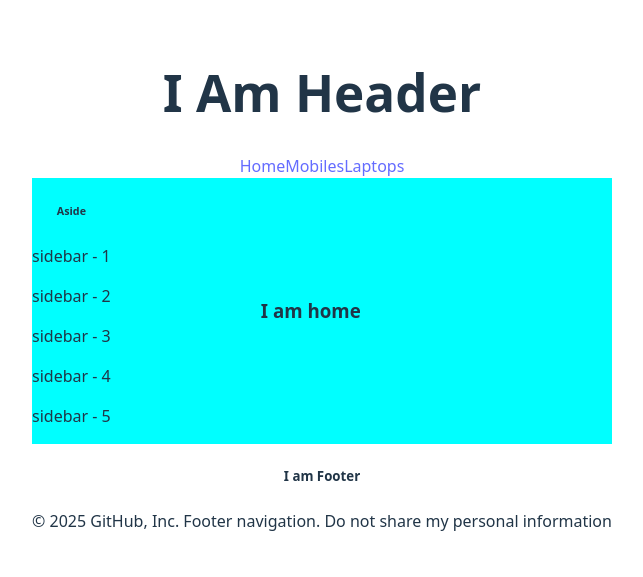
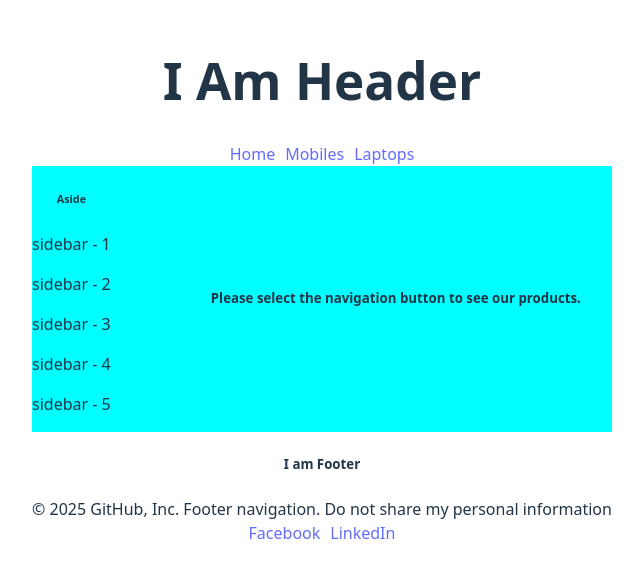
Before and after one commit to Ashahab007/mil-8-m-45.2-nested-react-router, a React (Vite) app: page / in a window 1280 px wide. Shown: the part 111-688 px from the top of the page, without its empty margins (318-961 px from the left). Built offline with nearby package versions, Linux system fonts and the light colour scheme.

Commit message:
added use of NabLink

```diff
--- a/src/components/Footer/Footer.jsx
+++ b/src/components/Footer/Footer.jsx
@@ -7,6 +7,11 @@ const Footer = () => {
       <p>
         <span>© 2025 GitHub, Inc. Footer navigation. </span>
         <span>Do not share my personal information</span>
+        <br />
+        <span className="footer-socialmedia-btn">
+          <a href="/">Facebook</a>
+          <a href="/">LinkedIn</a>
+        </span>
       </p>
     </div>
   );
--- a/src/components/Mobiles/Mobiles.jsx
+++ b/src/components/Mobiles/Mobiles.jsx
@@ -3,7 +3,7 @@ import React from "react";
 const Mobiles = () => {
   return (
     <div>
-      <h2>I am Mobiles</h2>
+      <h3>I am Mobiles</h3>
     </div>
   );
 };
--- a/src/components/Root/Root.css
+++ b/src/components/Root/Root.css
@@ -1,7 +1,24 @@
 .dynamic-container {
   display: flex;
-  gap: 150px;
+  gap: 100px;
   justify-content: ;
   align-items: center;
   background-color: aqua;
 }
+
+.navigation-btn {
+  display: flex;
+  gap: 10px;
+  justify-content: center;
+  /* margin-left: 20px; */
+}
+
+.footer-socialmedia-btn {
+  display: flex;
+  gap: 10px;
+  justify-content: center;
+}
+
+a.active {
+  color: brown;
+}
--- a/src/components/Root/Root.jsx
+++ b/src/components/Root/Root.jsx
@@ -1,6 +1,6 @@
 import React from "react";
 import Header from "../Header/Header";
-import { Link, Outlet } from "react-router";
+import { Link, NavLink, Outlet } from "react-router";
 import Footer from "../Footer/Footer";
 import "./Root.css";
 import SideBar from "../SideBar/SideBar";
@@ -8,7 +8,7 @@ import SideBar from "../SideBar/SideBar";
 // see User guide nested route from react router
 // এইটার concept টা হল একটা part fixed থাকবে। বাকি কিছু part change হবে। যেগুলা change হবে তা outlet এর মধ্যে থাকবে। like gmail.
 
-// 1. first created Root component
+// 1. first created Root component which will be according to work like App.jsx
 const Root = () => {
   return (
     <div>
@@ -16,18 +16,22 @@ const Root = () => {
       <Header></Header>
 
       {/* 6. Now import Link from react router to work as button which is same as href */}
-      <Link to="/">Home</Link>
-      <Link to="/mobiles">Mobiles</Link>
-      <Link to="/laptops">Laptops</Link>
+      <div className="navigation-btn">
+        {/* 9. Now use NavLink instead of Link. Because NavLink worked showing the active button. From documentation of NavLink it contains a hidden class active. By assigning styles in active u can change the active navigation button color. */}
+        {/* <Link to="/">Home</Link> */}
+        <NavLink to="/home">Home</NavLink>
+        {/* <Link to="/mobiles">Mobiles</Link> */}
+        <NavLink to="/mobiles">Mobiles</NavLink>
+        {/* <Link to="/laptops">Laptops</Link> */}
+        <NavLink to="/laptops">Laptops</NavLink>
+      </div>
       <div className="dynamic-container">
         {/* 8. created sidebar component */}
         <SideBar></SideBar>
         <Outlet></Outlet>
+        {/* Outlet is used to show the data dynamically upon clicking the navigation button which is coded in main.jsx by createBrowserRouter. By using createBrowserRouter we design the changeable section of the web page which works by using Outlet. Onclicking Home, Mobiles, Laptops with the the help of outlet we can see the changeable
+      component.Remember, outlet is worked as window. */}
       </div>
-      {/*
-      with the the help of outlet we can see the changeable
-      component i.e outlet is worked as window.
-      */}
 
       {/* 7. created Footer component*/}
       <Footer></Footer>
--- /dev/null
+++ b/src/components/UnavilData/UnavilData.jsx
@@ -0,0 +1,11 @@
+import React from "react";
+
+const UnavilData = () => {
+  return (
+    <div>
+      <h5>Please select the navigation button to see our products.</h5>
+    </div>
+  );
+};
+
+export default UnavilData;
--- a/src/main.jsx
+++ b/src/main.jsx
@@ -7,6 +7,7 @@ import Root from "./components/Root/Root.jsx";
 import Home from "./components/Home/Home.jsx";
 import Mobiles from "./components/Mobiles/Mobiles.jsx";
 import Laptops from "./components/Laptops/Laptops.jsx";
+import UnavilData from "./components/UnavilData/UnavilData.jsx";
 
 // 3.
 const router = createBrowserRouter([
@@ -14,8 +15,9 @@ const router = createBrowserRouter([
     path: "/",
     Component: Root,
     children: [
-      { index: true, Component: Home }, // যখন "/" এ থাকে তখন home কে দেখাব।
-      { path: "mobiles", Component: Mobiles }, //আর index এর ভেতরে অন্যকিছু তে গেলে mobiles দেখাবো।
+      { index: true, Component: UnavilData }, // যখন "/" এ থাকে তখন default ভাবে UnavilData component কে দেখাবে।
+      { path: "home", Component: Home }, //আর index এর ভেতরে অন্য data গুলো i.e home, mobiles, laptops onclick এর মাধ্যমে দেখবে।
+      { path: "mobiles", Component: Mobiles },
       { path: "laptops", Component: Laptops },
     ],
   },
```
